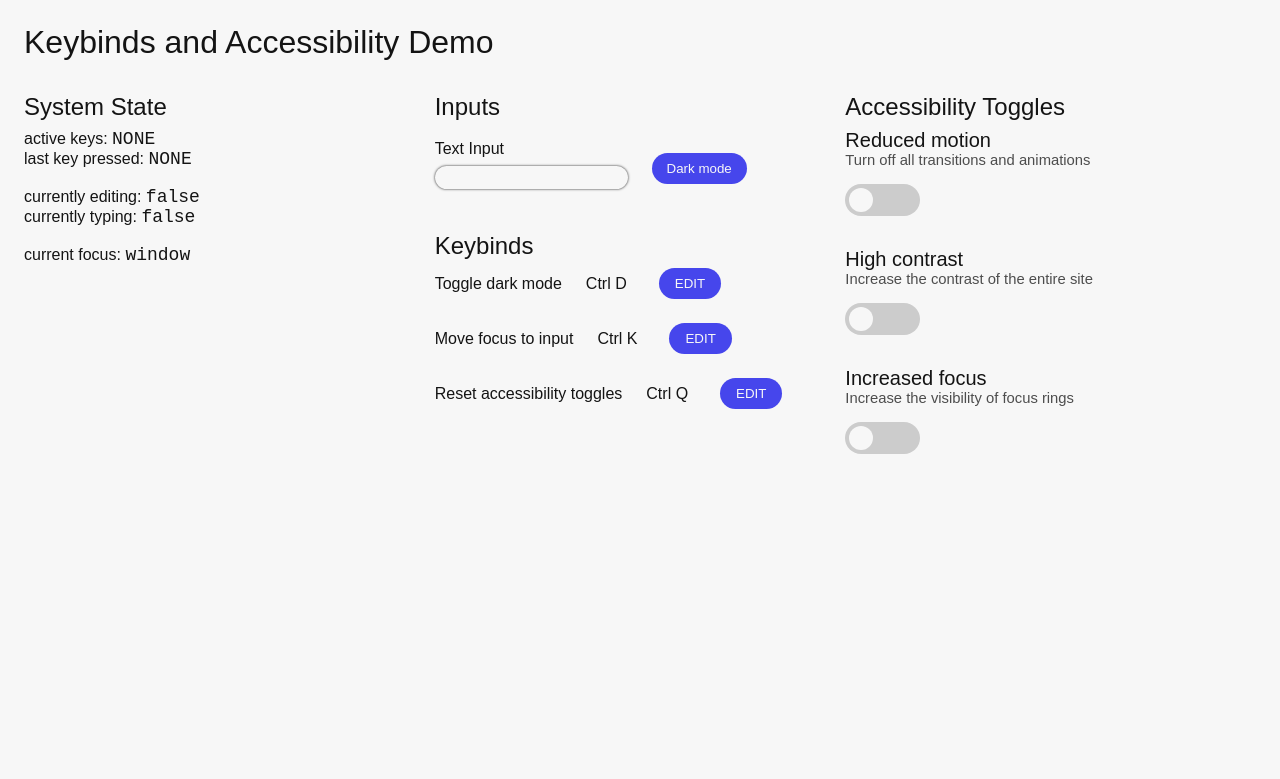
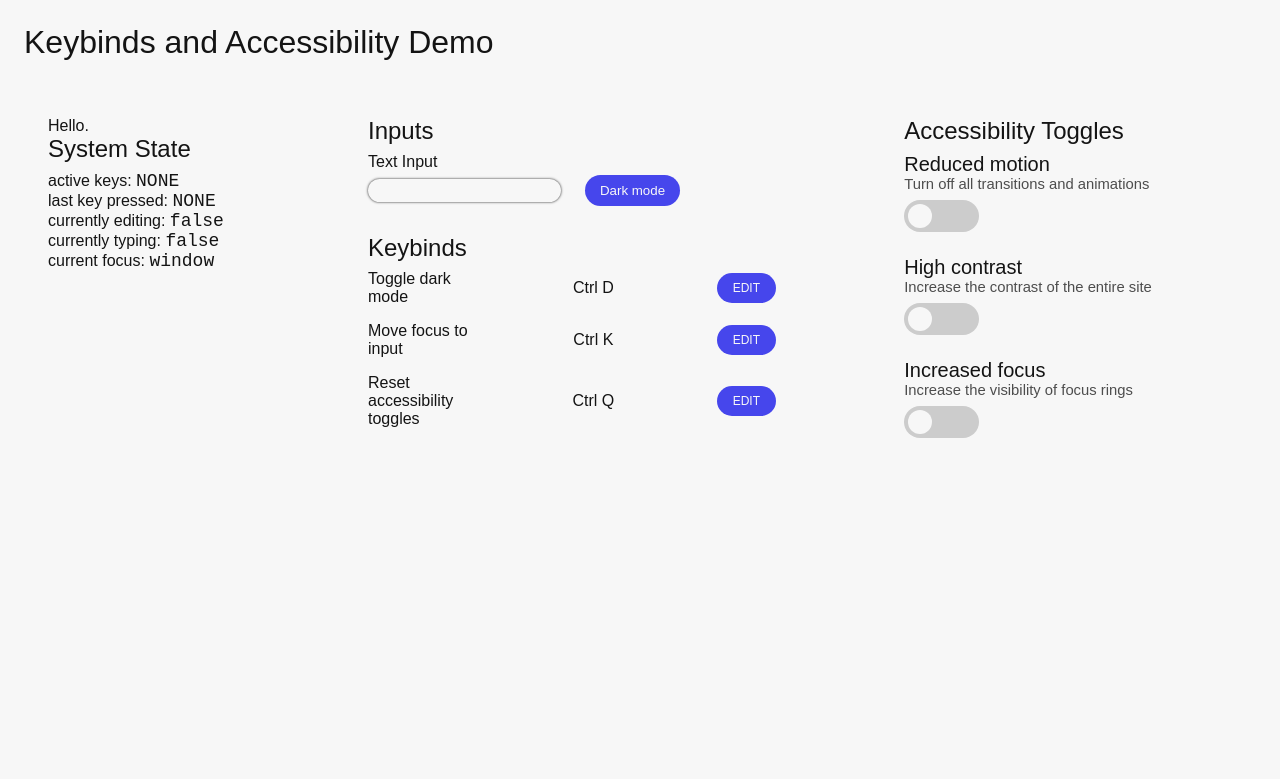
Before and after one commit to logicalPanda2/keybinds-system-demo, a plain HTML site: page index.html in a window 1280 px wide. Drawn offline with Linux system fonts and the light colour scheme.

Commit message:
Rework UI

```diff
--- a/index.html
+++ b/index.html
@@ -10,24 +10,25 @@
         <main>
             <h1>Keybinds and Accessibility Demo</h1>
             <div class="flex-wrapper">
-                <section>
+                <div class="col">
+                    <p>Hello. </p>
+                    <section class="system-state">
                         <header>
                             <h2>System State</h2>
                         </header>
                         <p>active keys: <span class="monospace" id="activeKeys">NONE</span></p>
                         <p>last key pressed: <span class="monospace" id="lastKey">NONE</span></p>
-                    <br>
                         <p>currently editing: <span class="monospace" id="editingState">false</span></p>
                         <p>currently typing: <span class="monospace" id="typingState">false</span></p>
-                    <br>
                         <p>current focus: <span class="monospace" id="currentFocus">window</span></p>
                     </section>
+                </div>
                 <div class="col">
                     <section>
                         <header>
                             <h2>Inputs</h2>
                         </header>
-                        <div class="row">
+                        <div class="inputs">
                             <div class="col">
                                 <label for="input">Text Input</label>
                                 <input type="text" id="input" name="q" spellcheck="false">
@@ -56,7 +57,8 @@
                         </div>
                     </section>
                 </div>
-                <section>
+                <section class="justify-center">
+                    <div>
                         <header>
                             <h2>Accessibility Toggles</h2>
                         </header>
@@ -81,6 +83,7 @@
                                 <div class="thumb"></div>
                             </button>
                         </div>
+                    </div>
                 </section>
             </div>
         </main>
--- a/style.css
+++ b/style.css
@@ -26,6 +26,7 @@
     --high-contrast-accent: oklch(45.203% 0.3133 264.073);
     --high-contrast-accent-active: oklch(42.938% 0.22799 271.476);
     --high-contrast-accent-light: oklch(56.789% 0.18529 269.164);
+    --text-xxs: 0.75rem;
     --text-xs: 0.925rem;
     --text-sm: 1.125rem;
     --text-m: 1.25rem;
@@ -88,17 +89,36 @@ h2 {
     display: flex;
     flex-flow: row nowrap;
     flex-grow: 1;
-    justify-content: space-between;
+    justify-content: space-evenly;
 }
 
-.flex-wrapper > section, .flex-wrapper > div {
-    flex: 33%;
+.flex-wrapper > * {
+    flex: 3;
+    padding: var(--decorative-spacing-xl);
+}
+
+.flex-wrapper > :first-child {
+    flex: 2;
+}
+
+.justify-center {
+    display: flex;
+    justify-content: center;
+}
+
+.system-state {
+    text-wrap: nowrap;
 }
 
 .row {
     display: flex;
     flex-flow: row nowrap;
-    align-items: center;
+}
+
+.inputs {
+    display: flex;
+    flex-flow: row nowrap;
+    align-items: flex-end;
 }
 
 .col {
@@ -122,7 +142,7 @@ input:focus-visible {
 }
 
 .dark-mode {
-    margin: var(--semantic-spacing-l);
+    margin: var(--decorative-spacing-xs) var(--semantic-spacing-l);
     border-radius: var(--border-radius-large);
     padding: var(--decorative-spacing-s) var(--decorative-spacing-m);
     background-color: var(--color-accent);
@@ -157,7 +177,7 @@ input:focus-visible {
 .track {
     position: relative;
     min-width: 75px;
-    margin: var(--semantic-spacing-m) 0;
+    margin: var(--semantic-spacing-s) 0;
     padding: var(--decorative-spacing-xs) 0;
     border-radius: var(--border-radius-large);
     background-color: var(--bg-dark);
@@ -192,17 +212,22 @@ input:focus-visible {
 .keybind {
     display: flex;
     flex-flow: row;
+    justify-content: space-between;
     align-items: center;
     gap: var(--decorative-spacing-xl);
-    margin-bottom: var(--semantic-spacing-l);
+    margin-bottom: var(--semantic-spacing-m);
+}
+
+.keybind p {
+    max-width: 25%;
 }
 
 .keybind button {
-    margin-left: var(--decorative-spacing-s);
     border-radius: var(--border-radius-large);
     padding: var(--decorative-spacing-s) var(--decorative-spacing-l);
     background-color: var(--color-accent);
     border: none;
+    font-size: var(--text-xxs);
     color: var(--bg-default);
     transition: background-color 100ms ease-out, color 100ms ease-out;
 }
```
Lines whose indentation alone changed are shown as unchanged.
